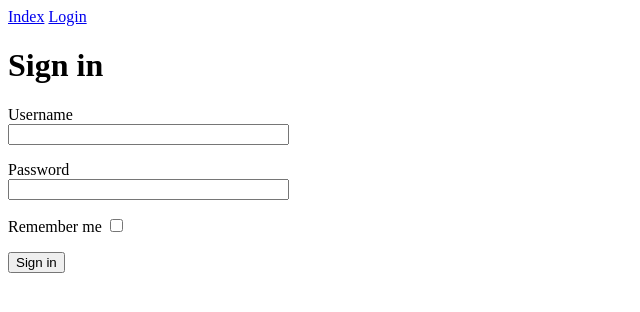
After one commit to janhaans/microblogs, a Flask app: page /login in a window 1280 px wide. The commit adds this page. Shown: the top 312 px of the page, without its empty margins (0-640 px from the left). Run offline with Flask 2, Linux system fonts and the light colour scheme.

Commit message:
Added Login form

```diff
--- a/app/__init__.py
+++ b/app/__init__.py
@@ -1,5 +1,7 @@
 from flask import Flask
+from config import Config
 
 app = Flask(__name__)
+app.config.from_object(Config)
 
 from app import routes
--- /dev/null
+++ b/app/forms.py
@@ -0,0 +1,9 @@
+from flask_wtf import FlaskForm
+from wtforms import StringField, PasswordField, BooleanField, SubmitField
+from wtforms.validators import DataRequired
+
+class LoginForm(FlaskForm):
+    username = StringField('Username', validators=[DataRequired()])
+    password = PasswordField('Password', validators=[DataRequired()])
+    remember_me = BooleanField('Remember me')
+    submit = SubmitField('Sign in')
--- a/app/routes.py
+++ b/app/routes.py
@@ -1,5 +1,6 @@
 from app import app
-from flask import render_template
+from flask import render_template, flash, redirect, url_for
+from app.forms import LoginForm
 
 @app.route('/')
 @app.route('/index')
@@ -9,3 +10,11 @@ def index():
                 {'author': 'Valentina', 'body': 'Some text from Valentina'}
             ]
     return render_template("index.html", user=user, posts=posts)
+
+@app.route('/login', methods=['GET', 'POST'])
+def login():
+    form = LoginForm()
+    if form.validate_on_submit():
+        flash('Login requested for user {}, remember_me = {}'.format(form.username.data, form.remember_me.data))
+        return redirect(url_for('index'))
+    return render_template('login.html', title='Sign In', form=form)
--- a/app/templates/base.html
+++ b/app/templates/base.html
@@ -12,8 +12,17 @@
 </head>
 <body>
     <nav>
-        <a href="/index">Index</a>
+        <a href="{{ url_for('index') }}">Index</a>
+        <a href="{{ url_for('login') }}">Login</a>
     </nav>
+
+    {% with messages = get_flashed_messages() %}
+    {% if messages %}
+        {% for message in messages %}
+        <ul>{{ message }}</ul>
+        {% endfor %}
+    {% endif %}
+    {% endwith %}
 
     {% block content %}{% endblock %}
 
--- /dev/null
+++ b/app/templates/login.html
@@ -0,0 +1,28 @@
+{% extends "base.html" %}
+
+{% block content %}
+<h1>Sign in</h1>
+<form action="" method="POST" novalidate>
+    {{ form.hidden_tag() }}
+    <p>
+        {{ form.username.label }} <br>
+        {{ form.username(size=32)}} <br>
+        {% for error in form.username.errors %}
+            <span style="color: red;">[{{error}}]</span>
+        {% endfor %}
+    </p>
+    <p>
+        {{ form.password.label }} <br>
+        {{ form.password(size=32) }} <br>
+        {% for error in form.password.errors %}
+            <span style="color: red;">[{{error}}]</span>
+        {% endfor %}
+    </p>
+    <p>
+        {{ form.remember_me.label }} {{ form.remember_me() }}
+    </p>
+    <p>
+        {{ form.submit() }}
+    </p>
+</form>
+{% endblock %}
--- /dev/null
+++ b/config.py
@@ -0,0 +1,4 @@
+import os
+
+class Config(object):
+    SECRET_KEY = os.environ.get('SECRET_KEY') or 'you-will-never-guess'
```
